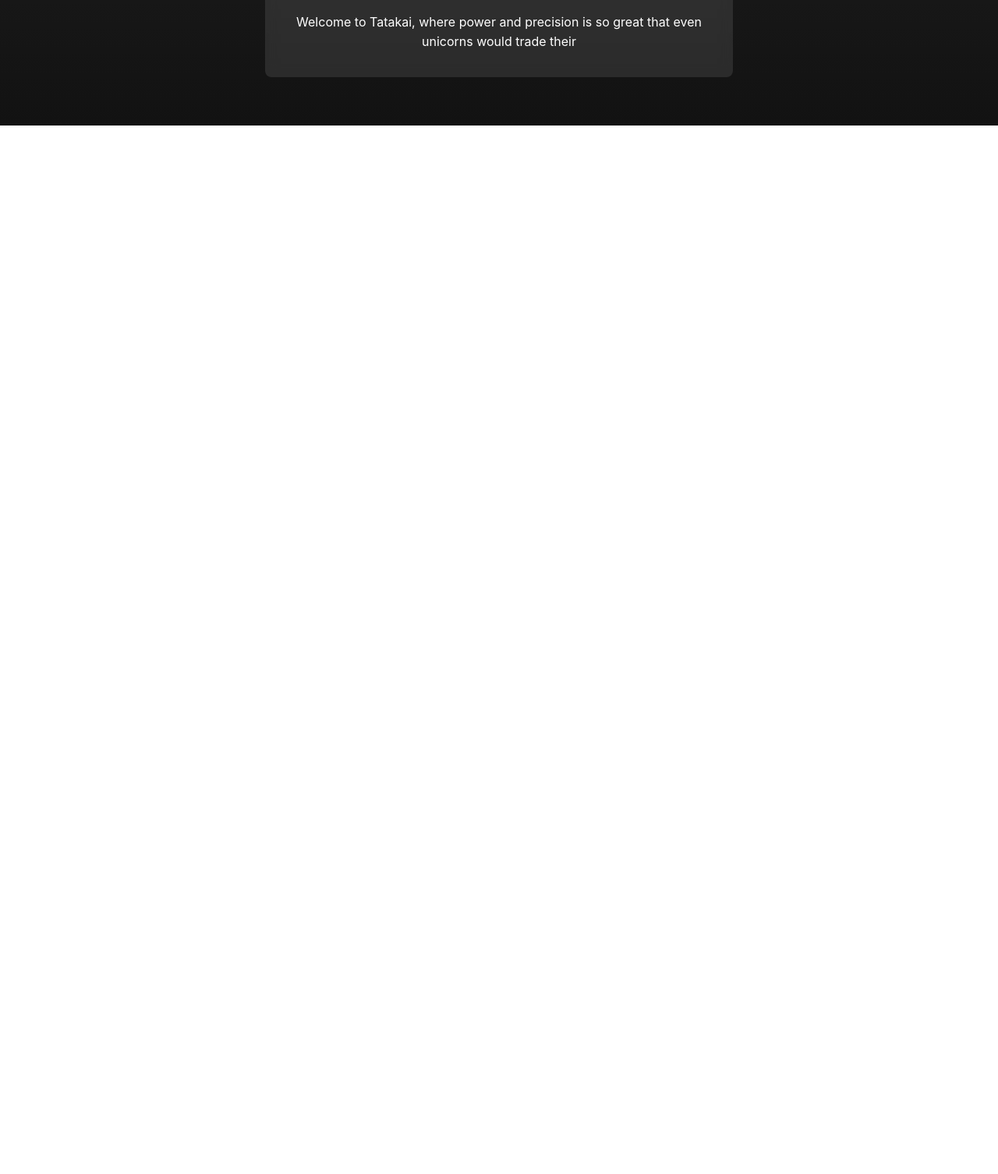
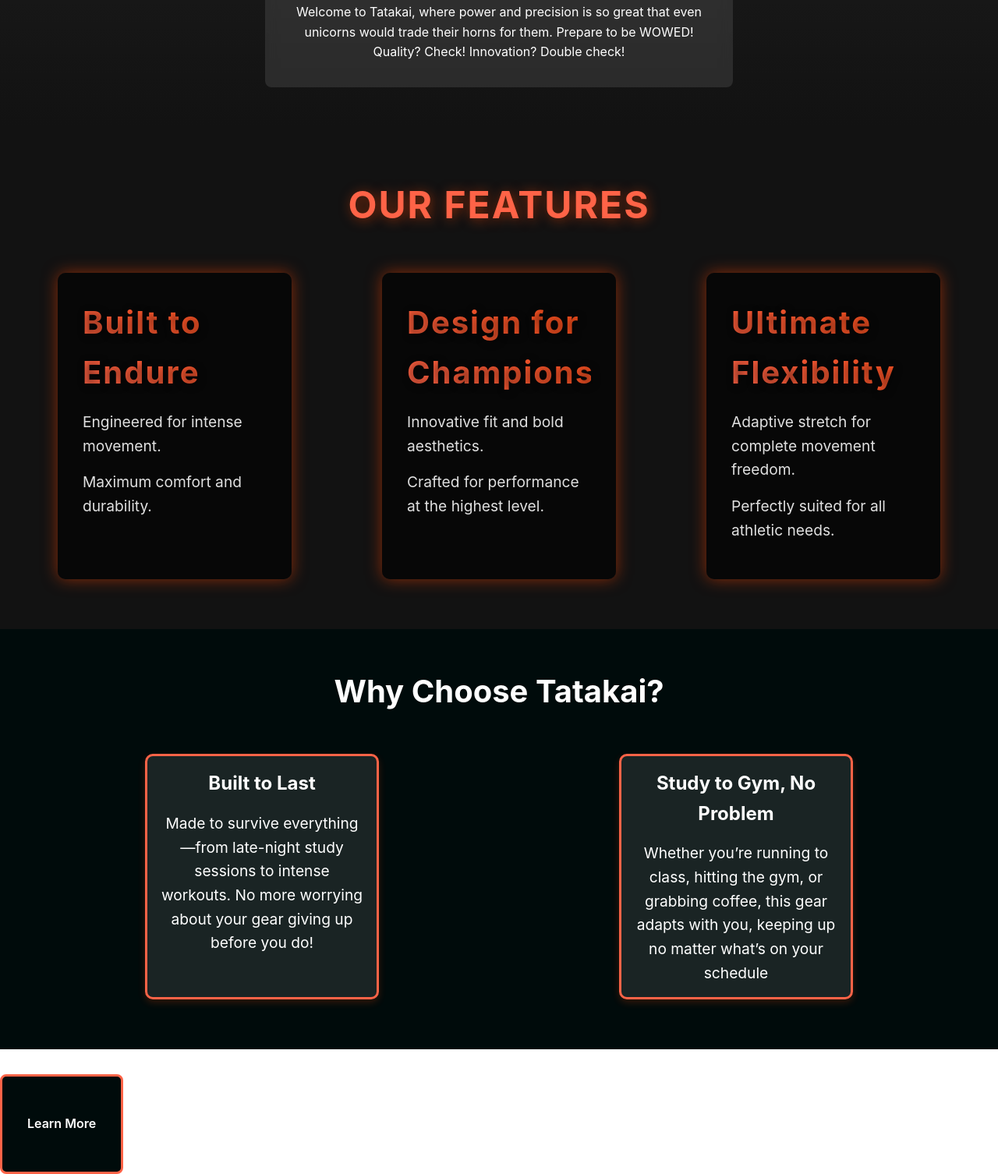
Before and after one commit to tatakai-ai/Tatakai, a plain HTML site: page index.html in a window 1280 px wide. Shown: the part 639-2145 px from the top of the page at 78% size. Before the commit the page ends 800 px from the top, so only its background shows below. Drawn offline with Linux system fonts and the light colour scheme.

Commit message:
Update index.html

```diff
--- a/index.html
+++ b/index.html
@@ -253,4 +253,58 @@
         </div>
 
         <div class="hero-content">
-            <p>Welcome to Tatakai, where power and precision is so great that even unicorns would trade their
+            <p>Welcome to Tatakai, where power and precision is so great that even unicorns would trade their horns for them. Prepare to be WOWED!
+                Quality? Check!
+                Innovation? Double check!</p>
+        </div>
+    </div>
+
+    <div class="features" id="features">
+        <h2 class="section-title fade-in visible">Our Features</h2>
+        <div class="features-grid">
+            <div class="feature-card fade-in visible">
+                <h3 class="feature-title">Built to Endure</h3>
+                <ul class="feature-list">
+                    <li>Engineered for intense movement.</li>
+                    <li>Maximum comfort and durability.</li>
+                </ul>
+            </div>
+            <div class="feature-card fade-in visible">
+                <h3 class="feature-title">Design for Champions</h3>
+                <ul class="feature-list">
+                    <li>Innovative fit and bold aesthetics.</li>
+                    <li>Crafted for performance at the highest level.</li>
+                </ul>
+            </div>
+            <div class="feature-card fade-in visible">
+                <h3 class="feature-title">Ultimate Flexibility</h3>
+                <ul class="feature-list">
+                    <li>Adaptive stretch for complete movement freedom.</li>
+                    <li>Perfectly suited for all athletic needs.</li>
+                </ul>
+            </div>
+        </div>
+    </div>
+
+    <section class="why-choose">
+        <h2>Why Choose Tatakai?</h2>
+        <div class="benefits">
+            <div class="benefit-item">
+                <h3>Built to Last</h3>
+                <p>Made to survive everything—from late-night study sessions to intense workouts. No more worrying about your gear giving up before you do!</p>
+            </div>
+
+            <div class="benefit-item">
+                <h3>Study to Gym, No Problem</h3>
+                <p>Whether you’re running to class, hitting the gym, or grabbing coffee, this gear adapts with you, keeping up no matter what’s on your schedule
+                </p>
+            </div>
+        </div>
+    </section>
+    <section class="cta">
+        <div class="cta-content">
+            <a href="#" class="button">Learn More</a>
+        </div>
+    </section>
+</body>
+</html>
```
